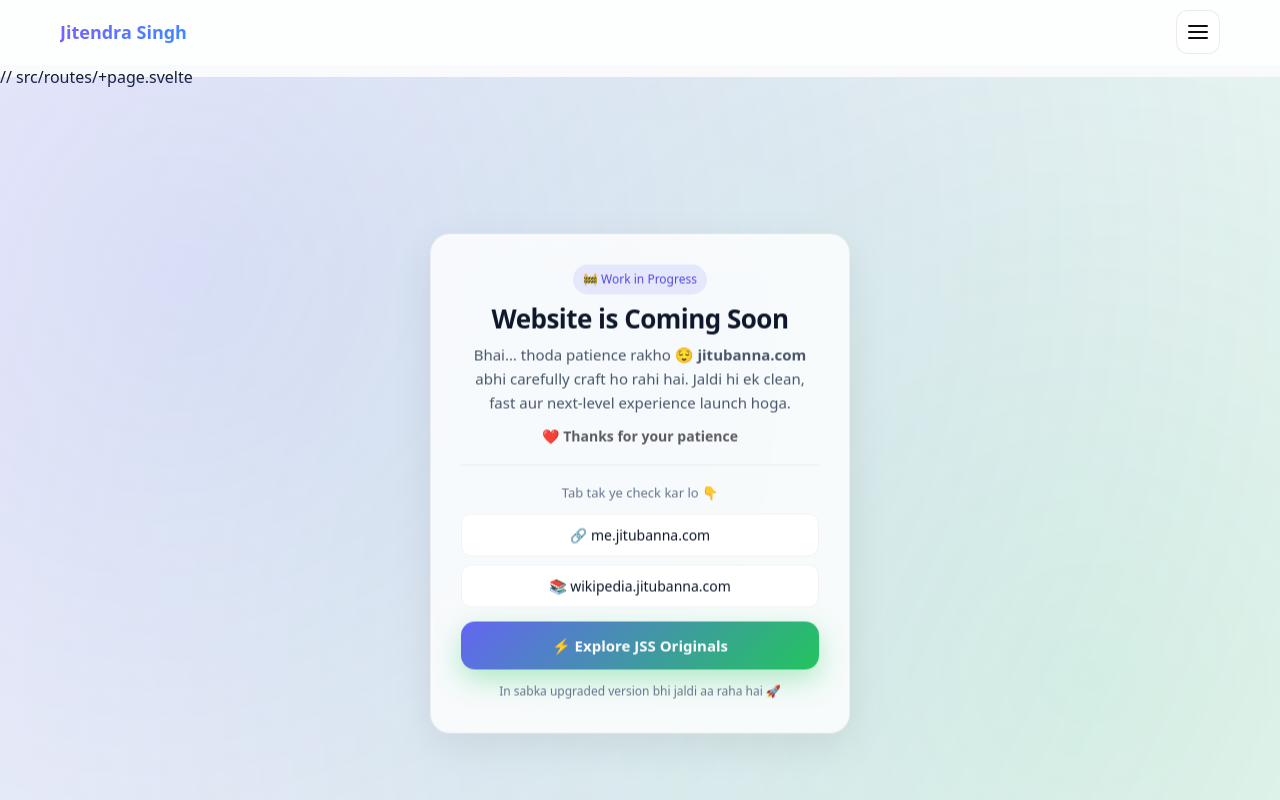
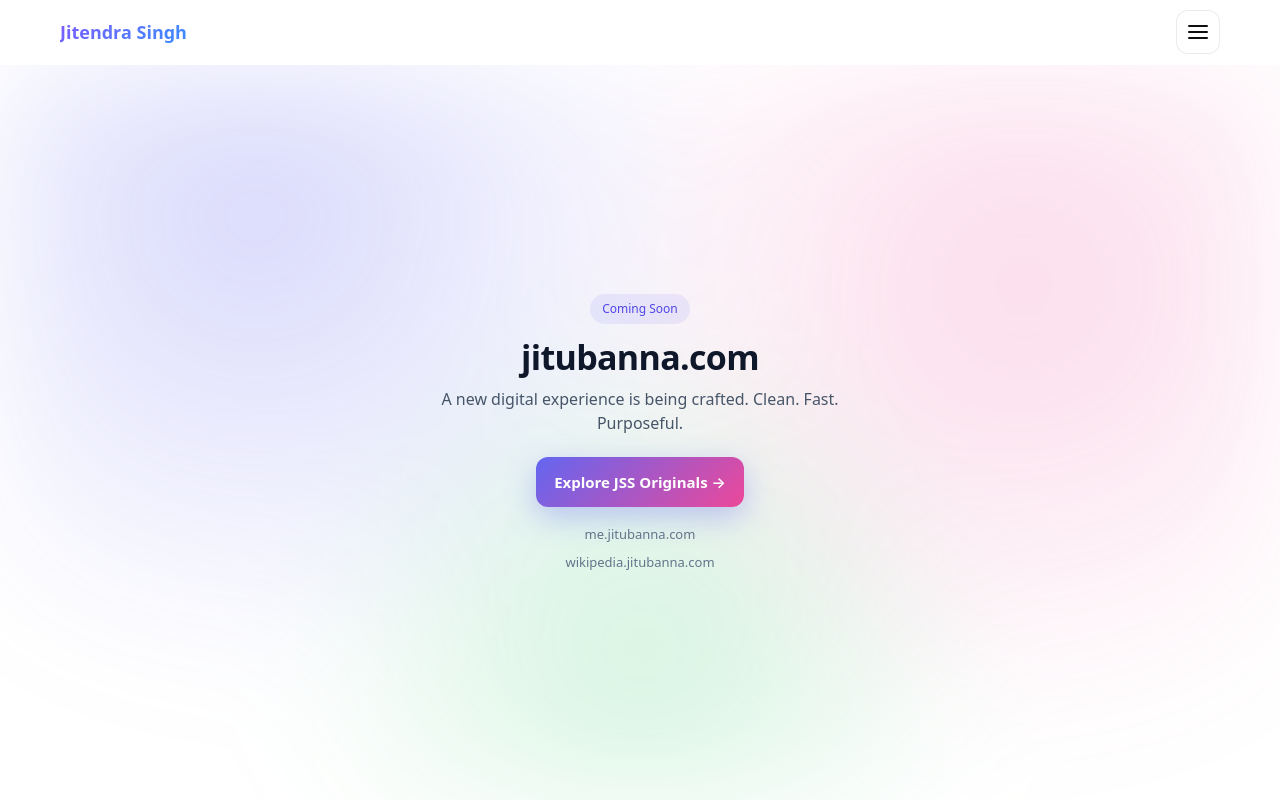
Before and after one commit to jitendra-math/Jitubanna, a SvelteKit app: page / in a window 1280 px wide. Shown: the top 800 px of the page. Built offline with nearby package versions, Linux system fonts and the light colour scheme.

Commit message:
Multi-file update via Advanced Repo Manager

```diff
--- a/src/routes/+page.svelte
+++ b/src/routes/+page.svelte
@@ -1,4 +1,3 @@
-// src/routes/+page.svelte
 
 <script>
 </script>
@@ -6,51 +5,36 @@
 <div class="wrapper">
 
   <!-- BACKGROUND -->
-  <div class="bg-gradient"></div>
+  <div class="bg"></div>
 
-  <div class="card">
+  <div class="content">
 
-    <div class="badge">🚧 Work in Progress</div>
+    <div class="badge">Coming Soon</div>
 
     <h1 class="title">
-      Website is Coming Soon
+      jitubanna.com
     </h1>
 
-    <p class="desc">
-      Bhai… thoda patience rakho 😌
-      <strong>jitubanna.com</strong> abhi carefully craft ho rahi hai.
-      Jaldi hi ek clean, fast aur next-level experience launch hoga.
+    <p class="subtitle">
+      A new digital experience is being crafted.
+      Clean. Fast. Purposeful.
     </p>
 
-    <p class="thanks">
-      ❤️ Thanks for your patience
-    </p>
+    <!-- MAIN CTA -->
+    <a href="https://jssoriginals.in" target="_blank" class="cta-primary">
+      Explore JSS Originals →
+    </a>
 
-    <div class="divider"></div>
-
-    <p class="subtext">
-      Tab tak ye check kar lo 👇
-    </p>
-
-    <!-- LINKS -->
+    <!-- SECONDARY LINKS -->
     <div class="links">
-      <a href="https://me.jitubanna.com" target="_blank" class="link">
-        🔗 me.jitubanna.com
+      <a href="https://me.jitubanna.com" target="_blank">
+        me.jitubanna.com
       </a>
 
-      <a href="https://wikipedia.jitubanna.com" target="_blank" class="link">
-        📚 wikipedia.jitubanna.com
+      <a href="https://wikipedia.jitubanna.com" target="_blank">
+        wikipedia.jitubanna.com
       </a>
     </div>
-
-    <!-- SPECIAL BUTTON -->
-    <a href="https://jssoriginals.in" target="_blank" class="special">
-      ⚡ Explore JSS Originals
-    </a>
-
-    <p class="note">
-      In sabka upgraded version bhi jaldi aa raha hai 🚀
-    </p>
 
   </div>
 
@@ -61,178 +45,118 @@
   :global(body) {
     margin: 0;
     font-family: system-ui, -apple-system, sans-serif;
-    background: #f8fafc;
+    background: #ffffff;
     color: #0f172a;
-    overflow-x: hidden;
+  }
+
+  /* REMOVE ALL TOP GAP 🔥 */
+  :global(.home-page),
+  :global(main) {
+    padding-top: 0 !important;
+    margin-top: 0 !important;
   }
 
   .wrapper {
-    min-height: 100vh;
+    min-height: calc(100vh - 64px); /* navbar height adjust */
     display: flex;
     align-items: center;
     justify-content: center;
-    padding: 0 16px; /* tight top */
+    padding: 0 16px;
     position: relative;
+    overflow: hidden;
   }
 
-  /* PREMIUM BACKGROUND */
-  .bg-gradient {
+  /* RICH GRADIENT BACKGROUND 🌈 */
+  .bg {
     position: absolute;
     inset: 0;
     background:
-      radial-gradient(circle at 15% 25%, rgba(99,102,241,0.18), transparent),
-      radial-gradient(circle at 85% 75%, rgba(34,197,94,0.15), transparent);
+      radial-gradient(circle at 20% 20%, rgba(99,102,241,0.25), transparent 40%),
+      radial-gradient(circle at 80% 30%, rgba(236,72,153,0.2), transparent 40%),
+      radial-gradient(circle at 50% 80%, rgba(34,197,94,0.2), transparent 40%);
+    filter: blur(60px);
     z-index: 0;
-    animation: floatBg 10s ease-in-out infinite alternate;
   }
 
-  @keyframes floatBg {
-    from {
-      transform: translateY(0px);
-    }
-    to {
-      transform: translateY(-20px);
-    }
-  }
-
-  .card {
+  .content {
     position: relative;
     z-index: 1;
-
+    text-align: center;
+    max-width: 420px;
     width: 100%;
-    max-width: 420px;
-    padding: 22px;
-
-    border-radius: 20px;
-
-    background: rgba(255,255,255,0.8);
-    backdrop-filter: blur(16px);
-
-    border: 1px solid rgba(0,0,0,0.05);
-
-    box-shadow:
-      0 12px 40px rgba(0,0,0,0.08),
-      inset 0 1px 0 rgba(255,255,255,0.6);
-
-    text-align: center;
-
-    animation: floatCard 4s ease-in-out infinite;
-  }
-
-  @keyframes floatCard {
-    0% { transform: translateY(0px); }
-    50% { transform: translateY(-6px); }
-    100% { transform: translateY(0px); }
   }
 
   .badge {
     display: inline-block;
     font-size: 12px;
-    padding: 6px 10px;
+    padding: 6px 12px;
     border-radius: 999px;
-    background: rgba(99,102,241,0.12);
+    background: rgba(99,102,241,0.1);
     color: #4f46e5;
+    margin-bottom: 14px;
+  }
+
+  .title {
+    font-size: 28px;
+    font-weight: 700;
     margin-bottom: 10px;
   }
 
-  .title {
-    font-size: 22px;
-    margin-bottom: 8px;
+  .subtitle {
+    font-size: 15px;
+    color: #475569;
+    margin-bottom: 22px;
+    line-height: 1.5;
   }
 
-  .desc {
-    font-size: 14px;
-    line-height: 1.6;
-    color: #475569;
-    margin-bottom: 10px;
-  }
-
-  .thanks {
-    font-size: 14px;
-    font-weight: 600;
-    margin-bottom: 14px;
-  }
-
-  .divider {
-    height: 1px;
-    background: rgba(0,0,0,0.06);
-    margin: 16px 0;
-  }
-
-  .subtext {
-    font-size: 13px;
-    color: #64748b;
-    margin-bottom: 10px;
-  }
-
-  .links {
-    display: flex;
-    flex-direction: column;
-    gap: 8px;
-  }
-
-  .link {
-    display: block;
-    padding: 10px;
-    border-radius: 10px;
-
-    text-decoration: none;
-    color: #0f172a;
-    font-size: 14px;
-
-    background: rgba(255,255,255,0.95);
-    border: 1px solid rgba(0,0,0,0.05);
-
-    transition: all 0.2s ease;
-  }
-
-  .link:hover {
-    transform: translateY(-2px);
-    background: white;
-    box-shadow: 0 8px 18px rgba(0,0,0,0.08);
-  }
-
-  /* HERO BUTTON 🔥 */
-  .special {
-    display: block;
-    margin-top: 14px;
-    padding: 13px;
-    border-radius: 14px;
+  /* MAIN BUTTON 🔥 (ab asli hero) */
+  .cta-primary {
+    display: inline-block;
+    padding: 14px 18px;
+    border-radius: 12px;
 
     text-decoration: none;
     font-size: 15px;
     font-weight: 600;
     color: white;
 
-    background: linear-gradient(135deg, #6366f1, #22c55e);
+    background: linear-gradient(135deg, #6366f1, #ec4899);
 
-    box-shadow: 0 10px 28px rgba(34,197,94,0.35);
+    box-shadow: 0 10px 30px rgba(99,102,241,0.35);
 
     transition: all 0.25s ease;
   }
 
-  .special:hover {
-    transform: translateY(-3px) scale(1.03);
-    box-shadow: 0 14px 36px rgba(34,197,94,0.45);
+  .cta-primary:hover {
+    transform: translateY(-2px) scale(1.02);
+    box-shadow: 0 16px 40px rgba(99,102,241,0.45);
   }
 
-  .note {
-    margin-top: 12px;
-    font-size: 12px;
+  .links {
+    margin-top: 18px;
+    display: flex;
+    flex-direction: column;
+    gap: 8px;
+  }
+
+  .links a {
+    font-size: 13px;
     color: #64748b;
+    text-decoration: none;
+    transition: color 0.2s ease;
+  }
+
+  .links a:hover {
+    color: #0f172a;
   }
 
   @media (min-width: 768px) {
-    .card {
-      padding: 30px;
+    .title {
+      font-size: 34px;
     }
 
-    .title {
-      font-size: 26px;
-    }
-
-    .desc {
-      font-size: 15px;
+    .subtitle {
+      font-size: 16px;
     }
   }
 
```
